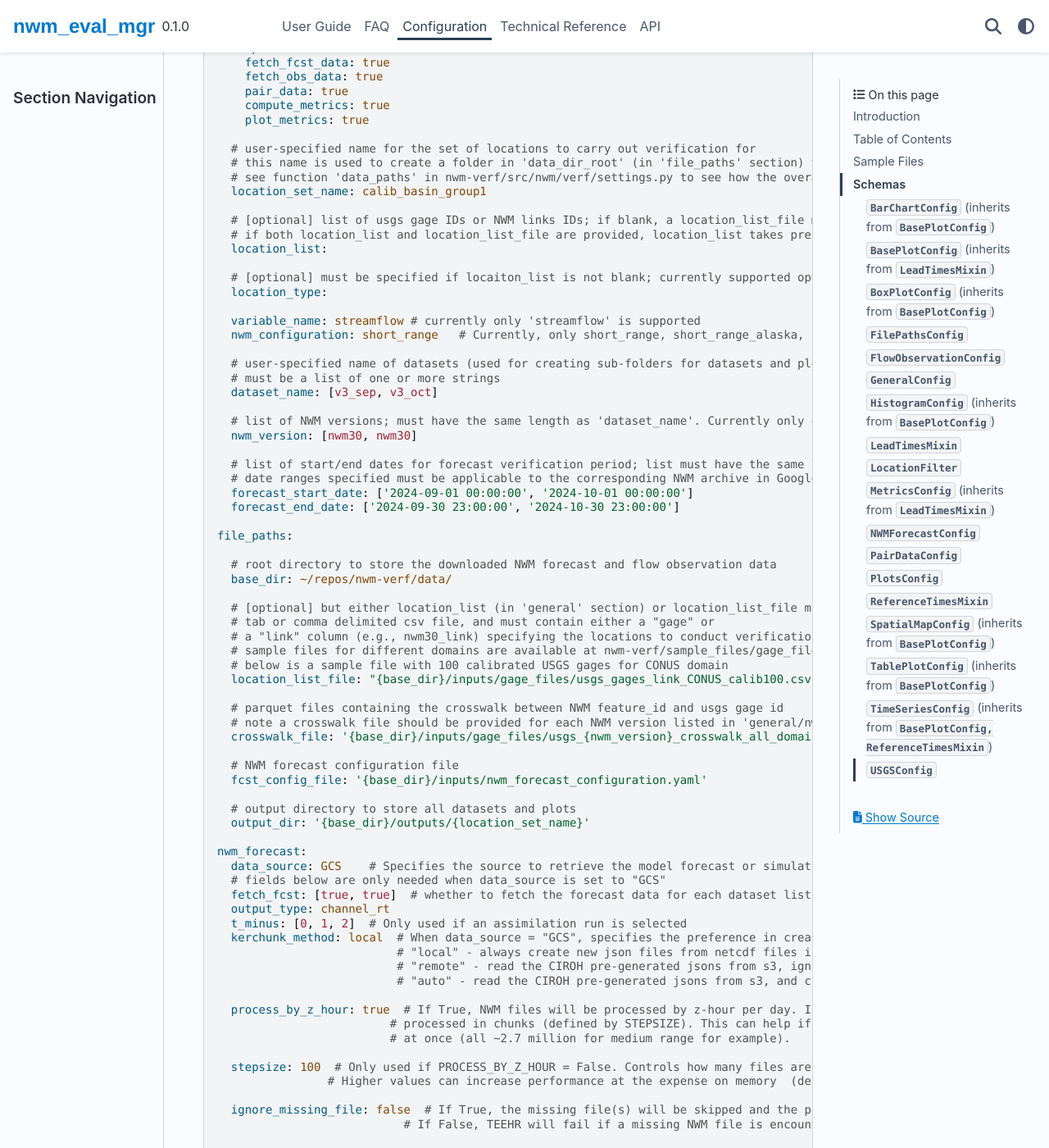
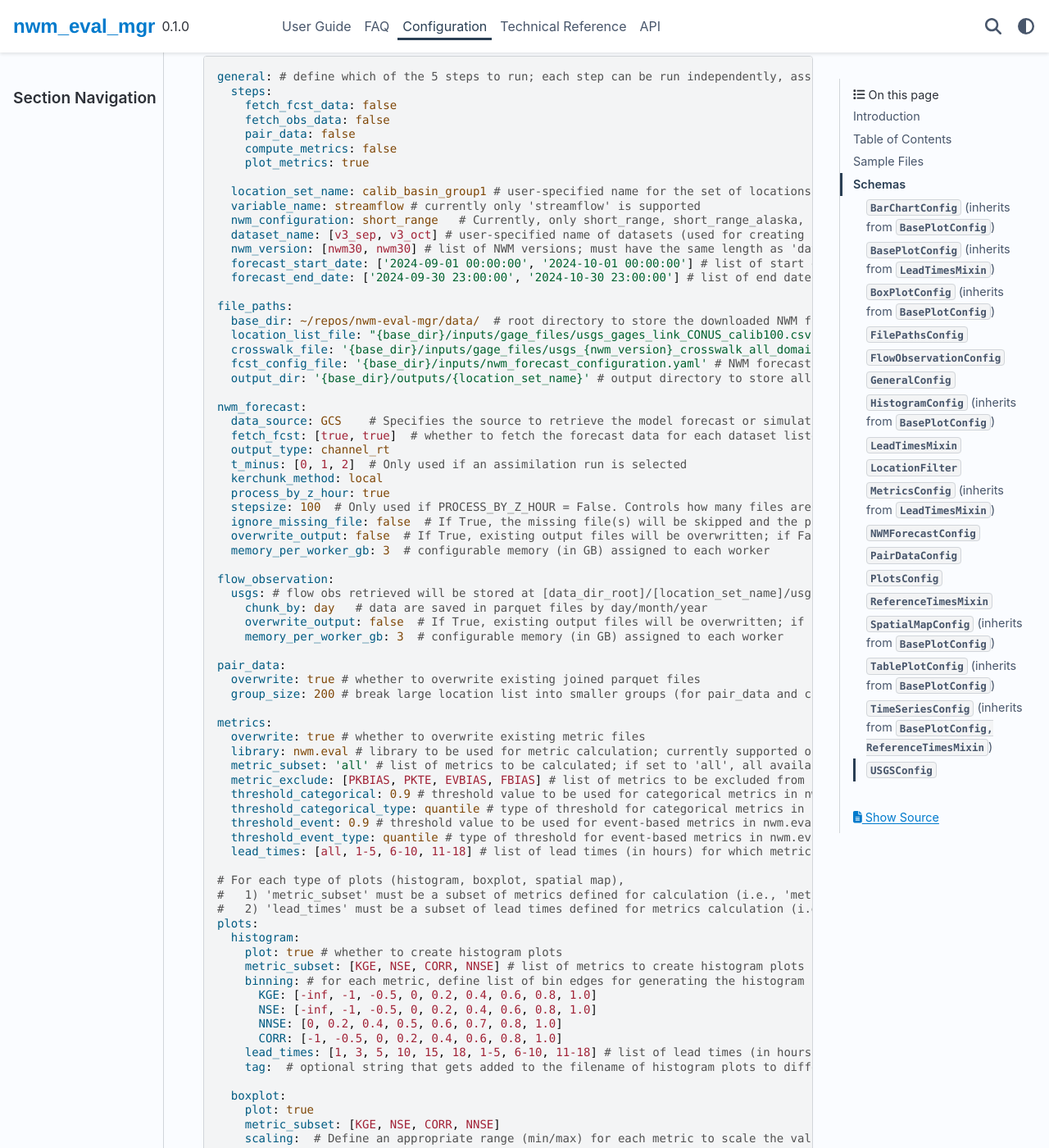
Before and after one commit to NGWPC/nwm-eval-mgr, a Sphinx documentation site: the page built from docs/source/config.md, in a window 1280 px wide and 1400 px high, scrolled down 6233 px. Shown: the whole window at 82% size. Built offline with Sphinx 7.4.7 and the PyData theme 0.15.4, drawn with Linux system fonts in a browser that asks for light colours; some of the changed text lies outside the part shown.

Commit message:
update configuration to add threshold type parameter to support both quantile and absolute thresholds

````diff
--- a/docs/source/config.md
+++ b/docs/source/config.md
@@ -96,7 +96,7 @@
   overwrite_output: False     # Whether to overwrite existing forecast data files.
   memory_per_worker_gb: 3     # Configurable memory (in GB) assigned to each worker or process.
 flow_observation:     # Configuration for flow observation data.
-  usgs:
+  usgs:     # Configuration for USGS flow observations. This is currently the only supported source of flow observations, but this section is included for future extensibility to other sources.
     chunk_by: 'month'     # How downloaded data are chunked into parquet files.
     overwrite_output: True     # If True, existing output files are overwritten. If False, existing files are retained.
     memory_per_worker_gb: 3     # Memory assigned to each worker in GB.
@@ -109,8 +109,10 @@
   library: 'nwm.eval'     # Library to use for metric computation. Valid options: nwm.eval, teehr.
   metric_subset: 'all'     # Subset of metrics to compute, either 'all' or a list of metric names.
   metric_exclude: ['HSEG_FDC', 'MSEG_FDC', 'LSEG_FDC']     # List of metric names to exclude from metric_subset for computation.
-  flow_threshold_categorical: 0.9     # Threshold for categorical flow metrics.
-  flow_threshold_event: 0.9     # Threshold for event-based flow metrics.
+  threshold_categorical: 0.9     # Threshold for categorical flow metrics.
+  threshold_categorical_type: 'quantile'     # ("Type of threshold for categorical flow metrics. Valid options are 'quantile' and 'absolute'. If 'quantile', the threshold will be determined as the specified quantile of the observed flow values. If 'absolute', the threshold will be the specified absolute flow value.",)
+  threshold_event: 0.9     # Threshold for event-based flow metrics.
+  threshold_event_type: 'quantile'     # ("Type of threshold for event-based flow metrics. Valid options are 'quantile' and 'absolute'. If 'quantile', the threshold will be determined as the specified quantile of the observed flow values. If 'absolute', the threshold will be the specified absolute flow value.",)
   file_format: 'parquet'     # File format for output files. Valid options are 'parquet' and 'csv'.
 plots:     # Configuration for plots.
   histogram:     # Configuration for histogram plots.
@@ -200,8 +202,10 @@
   overwrite: true # whether to overwrite existing metric files
   library: nwm.eval # currently supported options: teehr, nwm.eval
   metric_subset: 'all'
-  flow_threshold_categorical: 0.9 # non-exceedance probability threshold of streamflow to be used for categorical metrics in nwm.eval
-  flow_threshold_event: 0.9 # non-exceedance probability threshold of streamflow to be used for event-based metrics in nwm.eval
+  threshold_categorical: 0.9 # threshold value to be used for categorical metrics in nwm.eval
+  threshold_categorical_type: quantile # type of threshold for categorical metrics in nwm.eval; options are 'quantile' or 'absolute'
+  threshold_event: 0.9 # threshold value to be used for event-based metrics in nwm.eval
+  threshold_event_type: quantile # type of threshold for event-based metrics in nwm.eval; options are 'quantile' or 'absolute'
   lead_times: ['all_aggregated'] # list of lead times (in hours) for which metrics should be calculated for
   file_format: parquet # file format for metrics. Options are: parquet, csv. Default is parquet.
 
@@ -262,8 +266,10 @@
   overwrite: true # whether to overwrite existing metric files
   library: nwm.eval # currently supported options: teehr, nwm.eval
   metric_subset: 'all'
-  flow_threshold_categorical: 0.9 # non-exceedance probability threshold of streamflow to be used for categorical metrics in nwm.eval
-  flow_threshold_event: 0.9 # non-exceedance probability threshold of streamflow to be used for event-based metrics in nwm.eval
+  threshold_categorical: 0.9 # threshold value to be used for categorical metrics in nwm.eval
+  threshold_categorical_type: quantile # type of threshold for categorical metrics in nwm.eval; options are 'quantile' or 'absolute'
+  threshold_event: 0.9 # threshold value to be used for event-based metrics in nwm.eval
+  threshold_event_type: quantile # type of threshold for event-based metrics in nwm.eval; options are 'quantile' or 'absolute'
   lead_times: [all, 1-5, 6-10, 11-18, all_aggregated] # list of lead times (in hours) for which metrics should be calculated for
   file_format: parquet # file format for metrics. Options are: parquet, csv. Default is parquet.
 
@@ -287,91 +293,40 @@
 Sample config for verifying operational NWM v3 forecasts across multiple locations and domains using data retrieved from Google Cloud Storage (GCS).
 
 ```yaml
-general:
-
-  # define which of the 5 steps to run; each step can be run independently,
-  # assuming data from previous steps (from previous runs) are available for use
+general: # define which of the 5 steps to run; each step can be run independently, assuming data from previous steps (from previous runs) are available for use
   steps:
-    fetch_fcst_data: true
-    fetch_obs_data: true
-    pair_data: true
-    compute_metrics: true
+    fetch_fcst_data: false
+    fetch_obs_data: false
+    pair_data: false
+    compute_metrics: false
     plot_metrics: true
 
-  # user-specified name for the set of locations to carry out verification for
-  # this name is used to create a folder in 'data_dir_root' (in 'file_paths' section) to store all the datasets and outputs
-  # see function 'data_paths' in nwm-verf/src/nwm/verf/settings.py to see how the overall data directory structure is defined
-  location_set_name: calib_basin_group1
-
-  # [optional] list of usgs gage IDs or NWM links IDs; if blank, a location_list_file must be provided in 'file_paths' section
-  # if both location_list and location_list_file are provided, location_list takes precedence
-  location_list:
-
-  # [optional] must be specified if locaiton_list is not blank; currently supported options: usgs_gage, nwm30_link
-  location_type:
-
+  location_set_name: calib_basin_group1 # user-specified name for the set of locations
   variable_name: streamflow # currently only 'streamflow' is supported
   nwm_configuration: short_range   # Currently, only short_range, short_range_alaska, short_range_hawaii, and short_range_puertorico are supported
-
-  # user-specified name of datasets (used for creating sub-folders for datasets and plots)
-  # must be a list of one or more strings
-  dataset_name: [v3_sep, v3_oct]
-
-  # list of NWM versions; must have the same length as 'dataset_name'. Currently only option is "nwm30"
-  nwm_version: [nwm30, nwm30]
-
-  # list of start/end dates for forecast verification period; list must have the same length as 'dataset_name'
-  # date ranges specified must be applicable to the corresponding NWM archive in Google Cloud
-  forecast_start_date: ['2024-09-01 00:00:00', '2024-10-01 00:00:00']
-  forecast_end_date: ['2024-09-30 23:00:00', '2024-10-30 23:00:00']
+  dataset_name: [v3_sep, v3_oct] # user-specified name of datasets (used for creating sub-folders for datasets and plots)
+  nwm_version: [nwm30, nwm30] # list of NWM versions; must have the same length as 'dataset_name'.
+  forecast_start_date: ['2024-09-01 00:00:00', '2024-10-01 00:00:00'] # list of start date for forecast verification period; list must have the same length as 'dataset_name'
+  forecast_end_date: ['2024-09-30 23:00:00', '2024-10-30 23:00:00'] # list of end date for forecast verification period; list must have the same length as 'dataset_name'
 
 file_paths:
-
-  # root directory to store the downloaded NWM forecast and flow observation data
-  base_dir: ~/repos/nwm-verf/data/
-
-  # [optional] but either location_list (in 'general' section) or location_list_file must be specifed
-  # tab or comma delimited csv file, and must contain either a "gage" or
-  # a "link" column (e.g., nwm30_link) specifying the locations to conduct verification for
-  # sample files for different domains are available at nwm-verf/sample_files/gage_files
-  # below is a sample file with 100 calibrated USGS gages for CONUS domain
-  location_list_file: "{base_dir}/inputs/gage_files/usgs_gages_link_CONUS_calib100.csv"
-
-  # parquet files containing the crosswalk between NWM feature_id and usgs gage id
-  # note a crosswalk file should be provided for each NWM version listed in 'general/nwm_version'
-  crosswalk_file: '{base_dir}/inputs/gage_files/usgs_{nwm_version}_crosswalk_all_domains.parquet'
-
-  # NWM forecast configuration file
-  fcst_config_file: '{base_dir}/inputs/nwm_forecast_configuration.yaml'
-
-  # output directory to store all datasets and plots
-  output_dir: '{base_dir}/outputs/{location_set_name}'
+  base_dir: ~/repos/nwm-eval-mgr/data/  # root directory to store the downloaded NWM forecast and flow observation data
+  location_list_file: "{base_dir}/inputs/gage_files/usgs_gages_link_CONUS_calib100.csv" # [optional] file path for the list of locations (e.g., gage IDs or NWM link IDs)
+  crosswalk_file: '{base_dir}/inputs/gage_files/usgs_{nwm_version}_crosswalk_all_domains.parquet' # parquet files containing the crosswalk between NWM feature_id and usgs gage id
+  fcst_config_file: '{base_dir}/inputs/nwm_forecast_configuration.yaml' # NWM forecast configuration file
+  output_dir: '{base_dir}/outputs/{location_set_name}' # output directory to store all datasets and plots
 
 nwm_forecast:
   data_source: GCS    # Specifies the source to retrieve the model forecast or simulation data. Currently supported options: GCS, ngenCERF, ngenSIM
-  # fields below are only needed when data_source is set to "GCS"
   fetch_fcst: [true, true]  # whether to fetch the forecast data for each dataset listed in ['general']['dataset_name']
   output_type: channel_rt
   t_minus: [0, 1, 2]  # Only used if an assimilation run is selected
-  kerchunk_method: local  # When data_source = "GCS", specifies the preference in creating Kerchunk reference json files.
-                          # "local" - always create new json files from netcdf files in GCS and save locally, if they do not already exist
-                          # "remote" - read the CIROH pre-generated jsons from s3, ignoring any that are unavailable
-                          # "auto" - read the CIROH pre-generated jsons from s3, and create any that are unavailable, storing locally
-
-  process_by_z_hour: true  # If True, NWM files will be processed by z-hour per day. If False, files will be
-                         # processed in chunks (defined by STEPSIZE). This can help if you want to read many reaches
-                         # at once (all ~2.7 million for medium range for example).
-
+  kerchunk_method: local
+  process_by_z_hour: true
   stepsize: 100  # Only used if PROCESS_BY_Z_HOUR = False. Controls how many files are processed in memory at once
-                # Higher values can increase performance at the expense on memory  (default value: 100)
-
-  ignore_missing_file: false  # If True, the missing file(s) will be skipped and the process will resume
-                           # If False, TEEHR will fail if a missing NWM file is encountered
-
+  ignore_missing_file: false  # If True, the missing file(s) will be skipped and the process will resume; if False, TEEHR will fail if a missing NWM file is encountered
   overwrite_output: false  # If True, existing output files will be overwritten; if False, existing files are retained
-
   memory_per_worker_gb: 3  # configurable memory (in GB) assigned to each worker
-
 
 flow_observation:
   usgs: # flow obs retrieved will be stored at [data_dir_root]/[location_set_name]/usgs
@@ -379,84 +334,40 @@
     overwrite_output: false  # If True, existing output files will be overwritten; if False, existing files are retained
     memory_per_worker_gb: 3  # configurable memory (in GB) assigned to each worker
 
-
 pair_data:
-
-  # whether to overwrite existing joined parquet files
-  overwrite: true
-
-  # break large location list into smaller groups (for pair_data and cacl_metrics steps) to avoid potential memory issues and to speed up processing
-  group_size: 200
+  overwrite: true # whether to overwrite existing joined parquet files
+  group_size: 200 # break large location list into smaller groups (for pair_data and cacl_metrics steps) to avoid potential memory issues and to speed up processing
 
 metrics:
-
-  # whether to overwrite existing metric files
-  overwrite: true
-
-  # library to be used for metric calculation; currently supported options: teehr, nwm.eval
-  # see the lists of supported metrics toward the end of sample config.yaml file (also nwm-verf/src/nwm/verf/settings.py)
-  library: nwm.eval
-
-  # list of metrics to be calculated
-  # if set to 'all', all available metrics will be calculated
-  # [caution] some metrics available in nwm.eval (e.g., event-based metrics) may be time consuming to compute
-  #metric_subset: [KGE, NSE, CORR, NNSE]
-  metric_subset: 'all'
-
-  # list of metrics to be excluded from calculation (leave blank if no need to exclude any metrics)
-  # here the event-based metrics are excluded because they are time consuming to run
-  metric_exclude: [PKBIAS, PKTE, EVBIAS, FBIAS]
-
-  # non-exceedance probability threshold of streamflow to be used for categorical metrics in nwm.eval
-  flow_threshold_categorical: 0.9
-
-  # non-exceedance probability threshold of streamflow to be used for event-based metrics in nwm.eval
-  flow_threshold_event: 0.9
-
-  # list of lead times (in hours) for which metrics should be calculated for
-  # the lead times can be integers (e.g., 1,2), or an interval (e.g., 1-3), or 'all'
-  # if set to 'all', all raw lead times (i.e., 1, 2, ..., 18 in the case of short-range forecasts) will be calculated
-  #lead_times: [1,3,5,'1-3','1-5','4-6','6-10']
-  lead_times: [all, 1-5, 6-10, 11-18]
+  overwrite: true # whether to overwrite existing metric files
+  library: nwm.eval # library to be used for metric calculation; currently supported options: teehr, nwm.eval
+  metric_subset: 'all' # list of metrics to be calculated; if set to 'all', all available metrics will be calculated
+  metric_exclude: [PKBIAS, PKTE, EVBIAS, FBIAS] # list of metrics to be excluded from calculation (leave blank if no need to exclude any metrics)
+  threshold_categorical: 0.9 # threshold value to be used for categorical metrics in nwm.eval
+  threshold_categorical_type: quantile # type of threshold for categorical metrics in nwm.eval; options are 'quantile' or 'absolute'
+  threshold_event: 0.9 # threshold value to be used for event-based metrics in nwm.eval
+  threshold_event_type: quantile # type of threshold for event-based metrics in nwm.eval; options are 'quantile' or 'absolute'
+  lead_times: [all, 1-5, 6-10, 11-18] # list of lead times (in hours) for which metrics should be calculated for
 
 # For each type of plots (histogram, boxplot, spatial map),
 #   1) 'metric_subset' must be a subset of metrics defined for calculation (i.e., 'metric_subset' defined in Section 'metrics')
 #   2) 'lead_times' must be a subset of lead times defined for metrics calculation (i.e., 'lead_times' defined in Section 'metrics')
 plots:
   histogram:
-
-    # whether to create histogram plots
-    plot: true
-
-    # list of metrics to create histogram plots for
-    metric_subset: [KGE, NSE, CORR, NNSE]
-
-    # for each metric, define list of bin edges for generating the histogram plot
-    # For 'KGE','NSE','CORR' and 'NNSE', default bins (see settings.py) will be used if not defined.
-    # For other metrics, the data will be cut into 8 equal-width bins if bin edges are not provided
-    binning:
+    plot: true # whether to create histogram plots
+    metric_subset: [KGE, NSE, CORR, NNSE] # list of metrics to create histogram plots for
+    binning: # for each metric, define list of bin edges for generating the histogram plot
       KGE: [-inf, -1, -0.5, 0, 0.2, 0.4, 0.6, 0.8, 1.0]
       NSE: [-inf, -1, -0.5, 0, 0.2, 0.4, 0.6, 0.8, 1.0]
       NNSE: [0, 0.2, 0.4, 0.5, 0.6, 0.7, 0.8, 1.0]
       CORR: [-1, -0.5, 0, 0.2, 0.4, 0.6, 0.8, 1.0]
+    lead_times: [1, 3, 5, 10, 15, 18, 1-5, 6-10, 11-18] # list of lead times (in hours) to create histograms for
+    tag:  # optional string that gets added to the filename of histogram plots to differentiate between runs
 
-    # list of lead times (in hours) to create histograms for
-    lead_times: [1, 3, 5, 10, 15, 18, 1-5, 6-10, 11-18]
-
-    # define a string that gets added to the filename of histogram plots to differentiate between plots
-    # of different lead time groups or different binning scenarios, to avoid overwriting the existing plots.
-    # Leave it blank if overwriting is desired
-    tag:
-
-  boxplot: # the same comments for histogram apply here (except for binning)
+  boxplot:
     plot: true
     metric_subset: [KGE, NSE, CORR, NNSE]
-
-    # Define an appropriate range (min/max) for each metric to scale the boxplot.
-    # Default ranges (see settings.py) will be applied for 'KGE', 'NSE', 'CORR', and 'NNSE' if not specified.
-    # For other metrics, if a range is not defined, values will remain unscaled,
-    #    which may result in improperly displayed statistics due to outliers.
-    scaling:
+    scaling:  # Define an appropriate range (min/max) for each metric to scale the values for better visualization of boxplot
       KGE: [-0.5, 1]
       NSE: [-0.5, 1]
       CORR: [-0.5, 1]
@@ -465,19 +376,14 @@
       MAE: [0, 5]
       RMSE: [0, 20]
       PBIAS: [-100, 300]
-
     lead_times: [1, 3, 5, 10, 15, 18, 1-5, 6-10, 11-18]
     show_outliers: false
     tag:
 
   spatial_map:
     plot: true
-
-    # list of metrics to create spatial maps for
     metric_subset: [KGE, NSE, CORR, NNSE]
-
-    # Define an appropriate range (min/max) for each metric to scale the values for the spatial map
-    scaling:
+    scaling: # Define an appropriate range (min/max) for each metric to scale the values for the spatial map
       KGE: [-0.5, 1]
       NSE: [-0.5, 1]
       CORR: [-0.5, 1]
@@ -486,10 +392,7 @@
       MAE: [0, 20]
       RMSE: [0, 20]
       PBIAS: [-100, 300]
-
     lead_times: [1, 3, 5, 10, 15, 18, 1-5, 6-10, 11-18]
-
-    # define a string that gets added to the filename of spatial map plots to avoid overwriting the existing ones (if any)
     tag:
 ```
 
@@ -547,8 +450,10 @@
   overwrite: true # whether to overwrite existing metric files
   library: nwm.eval # currently supported options: teehr, nwm.eval
   metric_subset: [KGE, NSE, CORR, NNSE, PKBIAS, PKTE, EVBIAS] # subset of metrics to calculate; if null, all available metrics will be calculated
-  flow_threshold_categorical: 0.9 # non-exceedance probability threshold of streamflow to be used for categorical metrics in nwm.eval
-  flow_threshold_event: 0.9 # non-exceedance probability threshold of streamflow to be used for event-based metrics in nwm.eval
+  threshold_categorical: 0.9 # threshold value to be used for categorical metrics in nwm.eval
+  threshold_categorical_type: quantile # type of threshold for categorical metrics in nwm.eval; options are 'quantile' or 'absolute'
+  threshold_event: 0.9 # threshold value to be used for event-based metrics in nwm.eval
+  threshold_event_type: quantile # type of threshold for event-based metrics in nwm.eval; options are 'quantile' or 'absolute'
   lead_times: ['all'] # list of lead times (in hours) for which metrics should be calculated for
   file_format: parquet # file format for metrics. Options are: parquet, csv. Default is parquet.
 
@@ -633,7 +538,7 @@
 
 | Field | Type(s) | Description | Default | Example(s) |
 | --- | --- | --- | --- | --- |
-| usgs | USGSConfig | No description provided | None |  |
+| usgs | USGSConfig | Configuration for USGS flow observations. This is currently the only supported source of flow observations, but this section is included for future extensibility to other sources. | chunk_by='month' overwrite_output=True memory_per_worker_gb=3 | chunk_by='month' overwrite_output=True memory_per_worker_gb=3 |
 
 #### `GeneralConfig`
 
@@ -684,8 +589,10 @@
 | library | str \| NoneType | Library to use for metric computation. Valid options: nwm.eval, teehr.  | nwm.eval | nwm.eval |
 | metric_subset | str \| List[str] | Subset of metrics to compute. Can be 'all' or a list of metric names. If 'all', all available metrics in the specified library will be computed. If a list of metric names is provided, only those metrics will be computed. | None | all |
 | metric_exclude | List[str] \| NoneType | List of metric names to exclude from metric_subset for computation.  | None | ['HSEG_FDC', 'MSEG_FDC', 'LSEG_FDC'] |
-| flow_threshold_categorical | float \| NoneType | Threshold for categorical flow metrics. | 0.9 | 0.85 |
-| flow_threshold_event | float \| NoneType | Threshold for event-based flow metrics. | 0.9 | 0.85 |
+| threshold_categorical | float \| NoneType | Threshold for categorical flow metrics. | 0.9 | 0.85 |
+| threshold_categorical_type | str = quantile \| absolute \| NoneType | ("Type of threshold for categorical flow metrics. Valid options are 'quantile' and 'absolute'. If 'quantile', the threshold will be determined as the specified quantile of the observed flow values. If 'absolute', the threshold will be the specified absolute flow value.",) | quantile | quantile |
+| threshold_event | float \| NoneType | Threshold for event-based flow metrics. | 0.9 | 0.85 |
+| threshold_event_type | str = quantile \| absolute \| NoneType | ("Type of threshold for event-based flow metrics. Valid options are 'quantile' and 'absolute'. If 'quantile', the threshold will be determined as the specified quantile of the observed flow values. If 'absolute', the threshold will be the specified absolute flow value.",) | quantile | quantile |
 | file_format | str \| NoneType | File format for output files. Valid options are 'parquet' and 'csv'. | parquet | parquet |
 
 #### `NWMForecastConfig`
````
Also changed, not shown: 10 other files.
